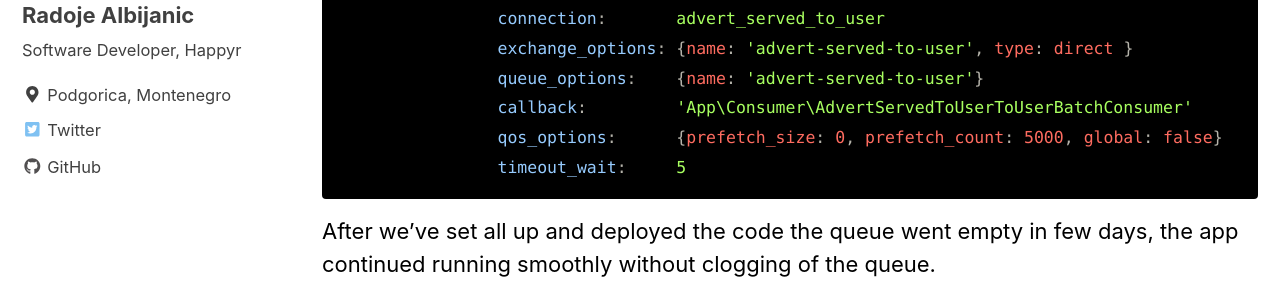
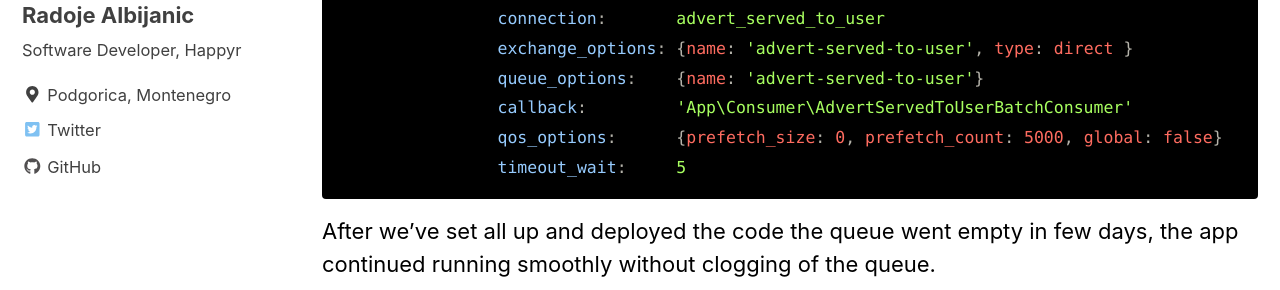
Before and after one commit to Happyr/developer.happyr.com, a Jekyll site: the page built from _posts/2019-07-03-optimize-write-to-neo4-recommendation-engine.md, in a window 1280 px wide and 900 px high, scrolled down 5329 px. Shown: the part 162-452 px from the top of the window. Built offline with Jekyll 4.4.1, drawn with Linux system fonts in a browser that asks for light colours; nearby versions of some CDN libraries; comment, search, counter and statistics services are not loaded; some of the changed text lies outside the part shown.

Commit message:
Update 2019-07-03-optimize-write-to-neo4-recommendation-engine.md

```diff
--- a/_posts/2019-07-03-optimize-write-to-neo4-recommendation-engine.md
+++ b/_posts/2019-07-03-optimize-write-to-neo4-recommendation-engine.md
@@ -78,7 +78,7 @@ use Psr\Log\LoggerInterface;
 use GraphAware\Neo4j\OGM\EntityManager;
 use Symfony\Component\Messenger\Envelope;
 
-class AdvertServedToUserToUserBatchConsumer implements BatchConsumerInterface
+class AdvertServedToUserBatchConsumer implements BatchConsumerInterface
 {
     private $em;
     private $logger;
@@ -156,7 +156,7 @@ old_sound_rabbit_mq:
                 connection:       advert_served_to_user
                 exchange_options: {name: 'advert-served-to-user', type: direct }
                 queue_options:    {name: 'advert-served-to-user'}
-                callback:         'App\Consumer\AdvertServedToUserToUserBatchConsumer'
+                callback:         'App\Consumer\AdvertServedToUserBatchConsumer'
                 qos_options:      {prefetch_size: 0, prefetch_count: 5000, global: false}
                 timeout_wait:     5
 {% endhighlight %}
```
